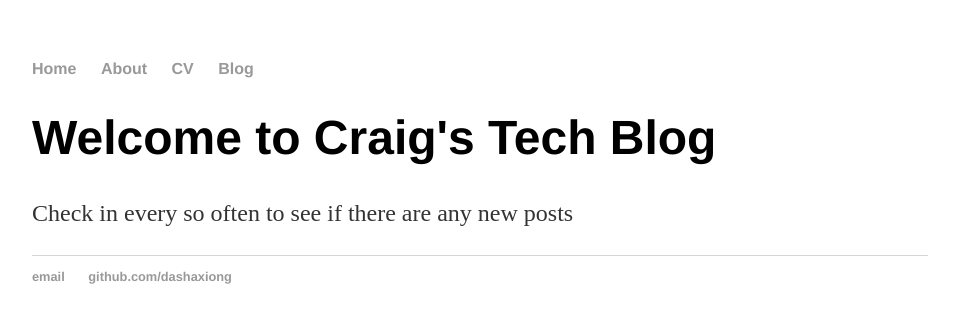
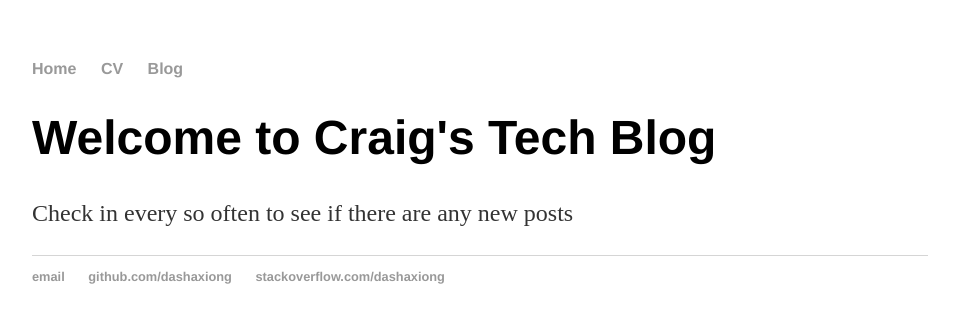
Before and after one commit to craigiansmith/craigiansmith.github.io, a Jekyll site: the page built from index.html, in a window 1280 px wide. Shown: the top 323 px of the page, without its empty margins (160-1119 px from the left). Built offline with Jekyll 4.4.1, drawn with Linux system fonts in a browser that asks for light colours.

Commit message:
Added linked in a stackoverflow links.

```diff
--- a/_layouts/default.html
+++ b/_layouts/default.html
@@ -9,8 +9,7 @@
 			<nav>
 	    		<ul>
 	        		<li><a href="/">Home</a></li>
-		        	<li><a href="/about">About</a></li>
-	        		<li><a href="/cv">CV</a></li>
+                                <li><a href="https://linkedin.com/in/craigsmithsoftwareconsultant">CV</a></li>
 	        		<li><a href="/blog">Blog</a></li>
 	    		</ul>
 			</nav>
@@ -21,8 +20,9 @@
 			</div><!-- /.container -->
 			<footer>
 	    		<ul>
-	        		<li><a href="mailto:mr.craig.ian.smith@gmail.com">email</a></li>
+	        		<li><a href="mailto:craig@plannd.com.au">email</a></li>
 	        		<li><a href="https://github.com/dashaxiong">github.com/dashaxiong</a></li>
+                                <li><a href="http://stackoverflow.com/users/1465368/dashaxiong">stackoverflow.com/dashaxiong</a></li>
 				</ul>
 			</footer>
 		</body>
```
